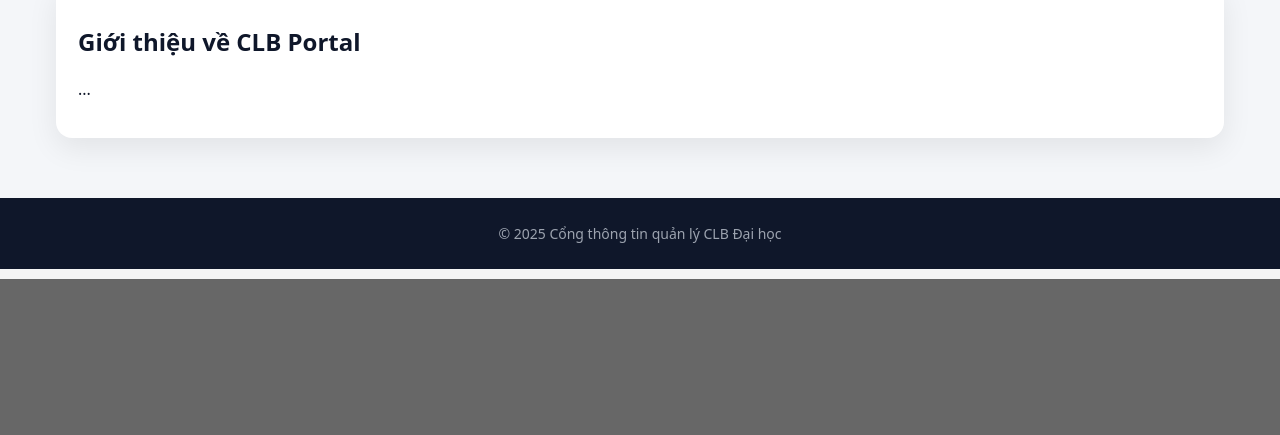
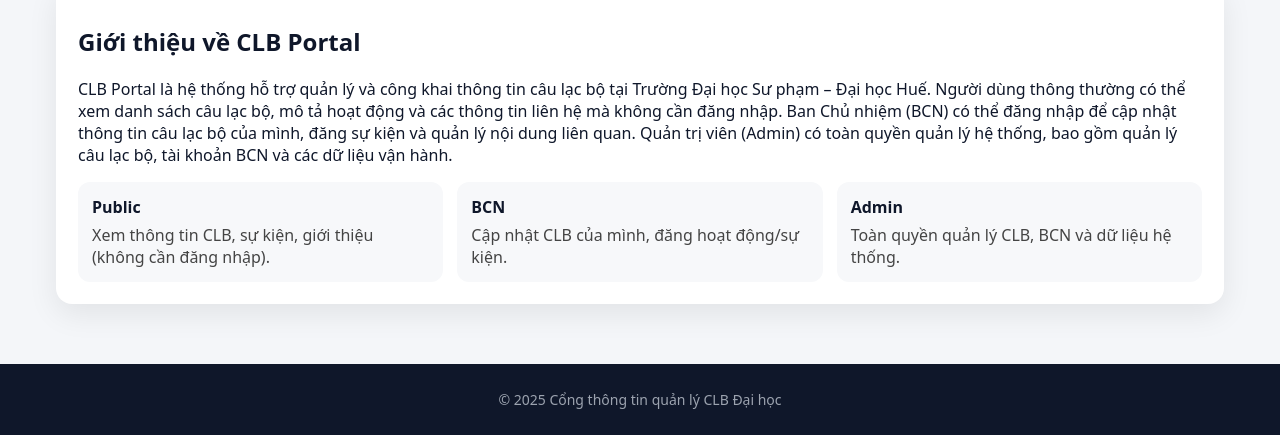
Before and after one commit to hnguyen013/nhapmon_cnpm_group-1_club-management, a Django app: page / in a window 1280 px wide. Shown: the part 521-956 px from the top of the page. Before the commit the page ends 800 px from the top, so only its background shows below. Run offline with Django 5.2, Linux system fonts and the light colour scheme.

Commit message:
Revert "feat: complete US-AD2.1 admin dashboard"
This reverts commit 605180e50d44e60fd81daac6a331bf4f9ca80f9f.

```diff
--- a/clb_portal/urls.py
+++ b/clb_portal/urls.py
@@ -2,9 +2,6 @@
 from django.urls import path, include
 
 urlpatterns = [
-    # Django admin mặc định → đổi prefix để KHÔNG đụng admin custom
-    path("django-admin/", admin.site.urls),
-
-    # Portal (public + admin custom)
+    path("admin/", admin.site.urls),  # Django admin mặc định (nếu còn dùng)
     path("", include(("portal.urls", "portal"), namespace="portal")),
 ]
--- a/portal/templates/portal/base_home.html
+++ b/portal/templates/portal/base_home.html
@@ -11,6 +11,7 @@
 </head>
 <body class="{% block body_class %}{% endblock %}">
 
+{# Cho phép home page tự render header kiểu hero #}
 {% block header %}
 <header class="site-header">
   <div class="container header-inner">
@@ -24,11 +25,7 @@
         <li><a href="{% url 'portal:club_list' %}">Danh sách CLB</a></li>
 
         {% if user.is_authenticated %}
-          <li>
-            <a href="{% url 'portal:admin_panel:dashboard' %}">
-              Vào quản trị
-            </a>
-          </li>
+          <li><a href="/panel/">Vào quản trị</a></li>
           <li><a href="{% url 'portal:auth:logout' %}">Đăng xuất</a></li>
         {% else %}
           <li><a href="{% url 'portal:auth:login' %}">Đăng nhập</a></li>
@@ -39,6 +36,7 @@
 </header>
 {% endblock %}
 
+{# Cho phép home page dùng full-width (không bó trong .container) #}
 {% block main %}
 <main class="site-content">
   <div class="container">
--- a/portal/templates/portal/home.html
+++ b/portal/templates/portal/home.html
@@ -2,12 +2,14 @@
 {% load static %}
 
 {% block title %}CLB Portal – ĐHSP Huế{% endblock %}
+
 {% block body_class %}is-home{% endblock %}
 
 {% block extra_css %}
-<link rel="stylesheet" href="{% static 'portal/css/home.css' %}">
+  <link rel="stylesheet" href="{% static 'portal/css/home.css' %}">
 {% endblock %}
 
+{# Home tự render header nằm trên ảnh hero #}
 {% block header %}
 <section class="hero" style="background-image:url('{% static 'portal/img/truong.jpg' %}');">
   <div class="hero-overlay"></div>
@@ -21,10 +23,7 @@
 
       <div class="nav-right">
         {% if user.is_authenticated %}
-          <a class="btn btn-primary"
-             href="{% url 'portal:admin_panel:dashboard' %}">
-             Vào quản trị
-          </a>
+          <a class="btn btn-primary" href="/panel/">Vào quản trị</a>
           <a class="btn btn-ghost" href="{% url 'portal:auth:logout' %}">Đăng xuất</a>
         {% else %}
           <a class="btn btn-primary" href="{% url 'portal:auth:login' %}">Đăng nhập</a>
@@ -50,12 +49,33 @@
 </section>
 {% endblock %}
 
+{# Cho home full-width thay vì container của base #}
 {% block main %}
 <main class="content">
   <div class="container">
     <section id="about" class="about-card">
       <h2>Giới thiệu về CLB Portal</h2>
-      <p>...</p>
+      <p>
+        CLB Portal là hệ thống hỗ trợ quản lý và công khai thông tin câu lạc bộ tại Trường Đại học Sư phạm – Đại học Huế.
+        Người dùng thông thường có thể xem danh sách câu lạc bộ, mô tả hoạt động và các thông tin liên hệ mà không cần đăng nhập.
+        Ban Chủ nhiệm (BCN) có thể đăng nhập để cập nhật thông tin câu lạc bộ của mình, đăng sự kiện và quản lý nội dung liên quan.
+        Quản trị viên (Admin) có toàn quyền quản lý hệ thống, bao gồm quản lý câu lạc bộ, tài khoản BCN và các dữ liệu vận hành.
+      </p>
+
+      <div class="about-grid">
+        <div class="about-item">
+          <div class="about-title">Public</div>
+          <div class="about-desc">Xem thông tin CLB, sự kiện, giới thiệu (không cần đăng nhập).</div>
+        </div>
+        <div class="about-item">
+          <div class="about-title">BCN</div>
+          <div class="about-desc">Cập nhật CLB của mình, đăng hoạt động/sự kiện.</div>
+        </div>
+        <div class="about-item">
+          <div class="about-title">Admin</div>
+          <div class="about-desc">Toàn quyền quản lý CLB, BCN và dữ liệu hệ thống.</div>
+        </div>
+      </div>
     </section>
   </div>
 </main>
--- a/portal/urls/admin_panel.py
+++ b/portal/urls/admin_panel.py
@@ -1,8 +1,10 @@
+# portal/urls/admin_panel.py
+
 from django.urls import path
-from portal.views import admin as admin_views
+from portal.views import admin as admin_views  # dùng views/admin.py
 
 app_name = "admin_panel"
 
 urlpatterns = [
-    path("dashboard/", admin_views.dashboard, name="dashboard"),
+    path("", admin_views.dashboard, name="dashboard"),  # /panel/
 ]
```
Also changed, not shown: portal/templates/portal/admin/dashboard.html (+38 -14 lines), portal/urls/__init__.py (+4 -9 lines), portal/views/admin.py (+2 -54 lines).
